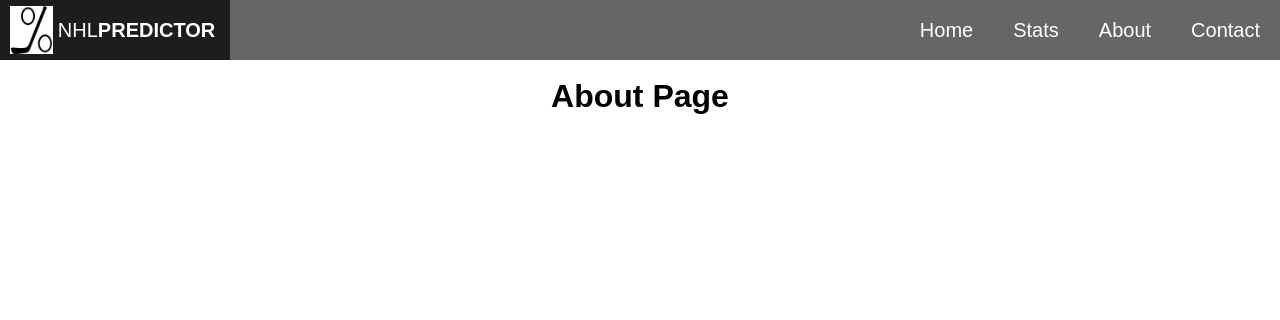
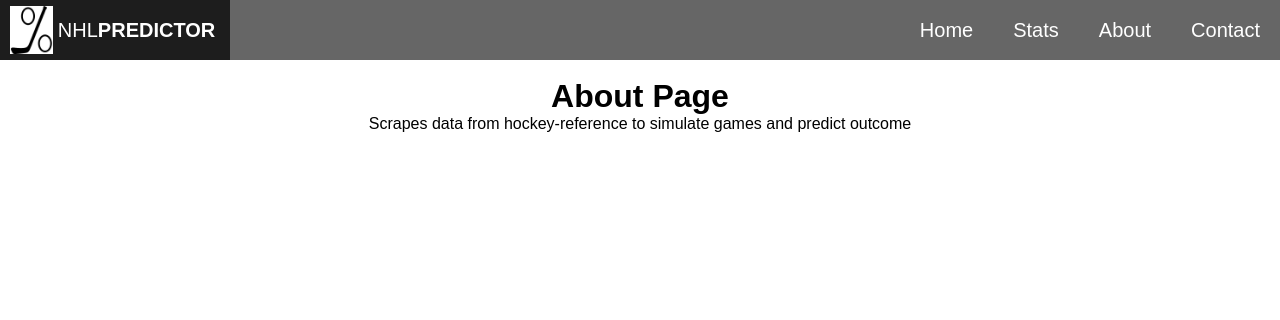
Before and after one commit to lfpolk/FlaskScraper, a Flask app: page /about in a window 1280 px wide. Shown: the top 320 px of the page. Run offline with Flask 2, Linux system fonts and the light colour scheme; parts of the project's set-up code (start-up, migrations or seed data) failed here and were passed over.

Commit message:
Update about.html

```diff
--- a/templates/about.html
+++ b/templates/about.html
@@ -6,4 +6,5 @@
 
 {% block body %}
 <h1>About Page</h1>
+<p>Scrapes data from hockey-reference to simulate games and predict outcome</p>
 {% endblock %}
```
